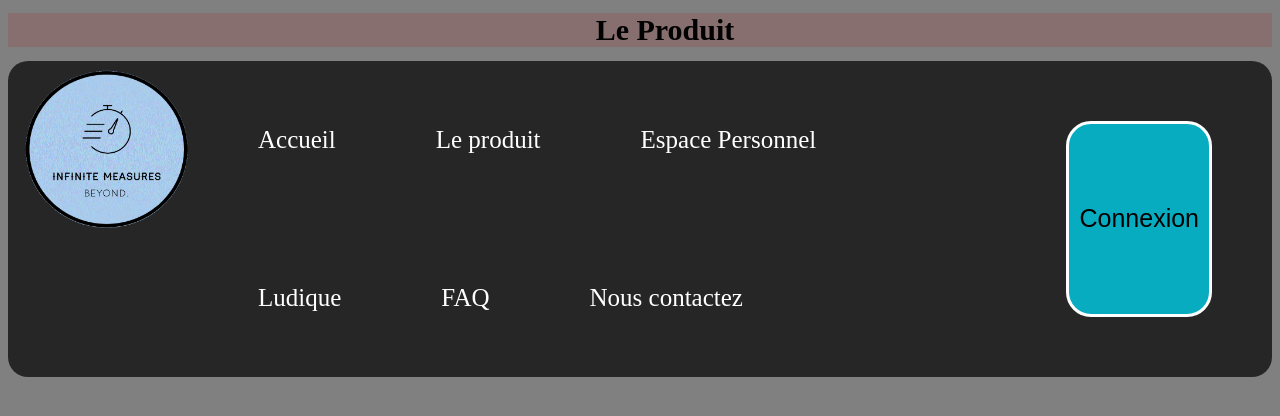
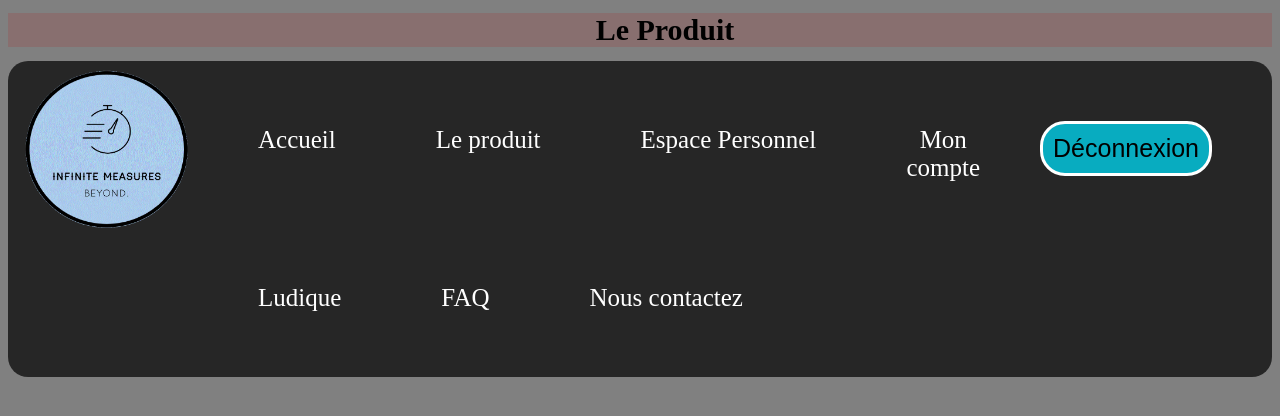
Before and after one commit to TarkusR/APP-G10E, a PHP site: page /LeProduit.php in a window 1280 px wide. Shown: the top 416 px of the page. Run offline with PHP 8.4, Linux system fonts and the light colour scheme; the visitor is signed in with stand-in values (Sample User, id 1).

Commit message:
correction du css

```diff
--- a/LeProduit.php
+++ b/LeProduit.php
@@ -1,3 +1,11 @@
+<?php
+session_start();
+
+if (isset($_SESSION["loggedin"])) {
+    session_destroy();
+}
+?>
+
 <!DOCTYPE html>
 <head>
     <title>Le Produit</title>
@@ -17,9 +25,15 @@
         <li>FAQ</li>
         <li>Nous contactez</li>
     </ul>
-    <button class="connexion" type="button">
-        Connexion
-    </button>
+        <?php
+        if(isset($_SESSION["loggedin"])){
+            echo ' <a class="monCompte">Mon compte </a> <a href="LeProduit.php">  <button class="connexion" >Déconnexion</button> </a> ';
+        } else{
+            echo ' <a  href="login.php">  <button class="connexion">Connexion</button> </a> ';
+        }
+
+
+        ?>
 </div>
 
 </body>
```
